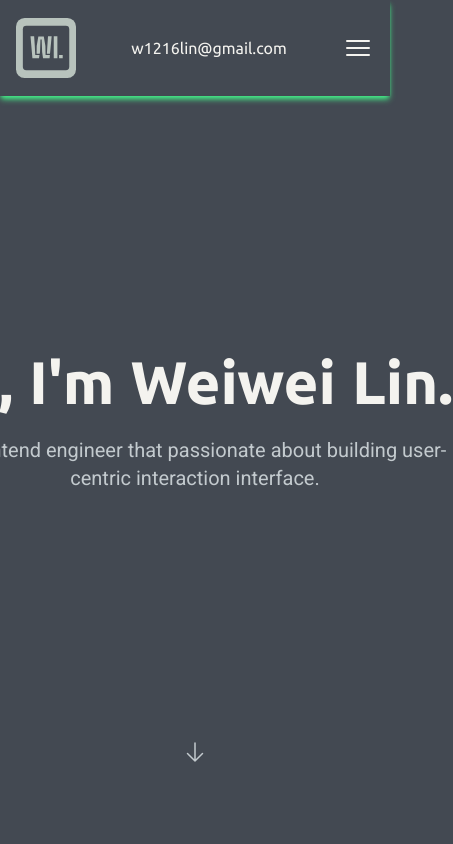
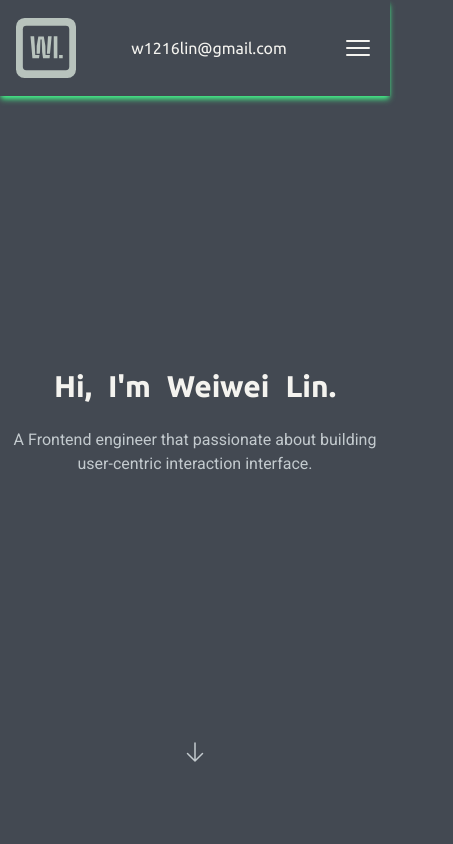
Before and after one commit to w1216linw/personal-web-v2, a Next.js app: page / in a window 390 px wide. Shown: the top 844 px of the page, 453 px wide, since content can reach past the window. Built offline with nearby package versions, Linux system fonts and the light colour scheme.

Commit message:
fix: text overflow

```diff
--- a/src/components/Home.jsx
+++ b/src/components/Home.jsx
@@ -4,14 +4,14 @@ const Home = ({ homeRef }) => {
       ref={homeRef}
       className="grid place-content-center h-screen relative"
     >
-      <div className="max-w-2xl text-center space-y-6 ">
-        <h1 className="text-6xl font-bold flex gap-4 justify-center">
+      <div className="max-w-2xl text-center space-y-6">
+        <h1 className="md:text-6xl sm:text-5xl text-3xl font-bold flex gap-4 justify-center">
           <p className="animate-[jump_1s_0ms_1]">Hi,</p>
           <p className="animate-[jump_1s_500ms_1]">I&apos;m</p>
           <p className="animate-[jump_1s_1000ms_1]">Weiwei</p>
           <p className="animate-[jump_1s_1500ms_1]">Lin.</p>
         </h1>
-        <p className="text-xl text-[--clr-primary-2]">
+        <p className="md:text-xl text-base text-[--clr-primary-2]">
           A Frontend engineer that passionate about building user-centric
           interaction interface.
         </p>
```
